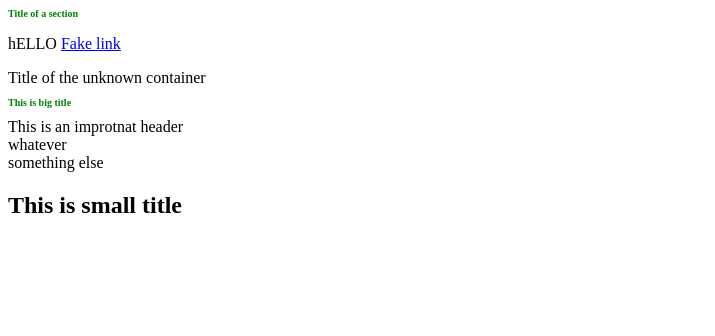
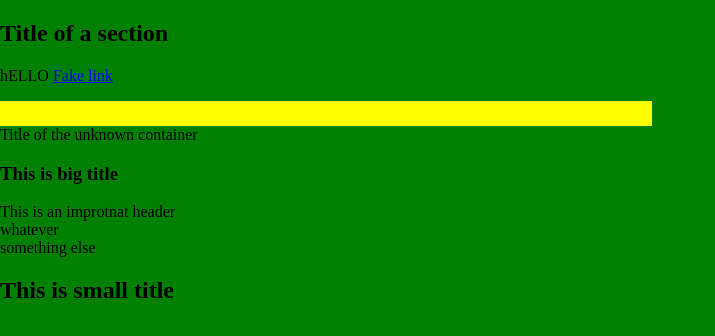
Before and after one commit to hijason95/kakao-clone, a plain HTML site: page index.html in a window 1280 px wide. Shown: the whole page, without its empty margins (0-715 px from the left). Drawn offline with Linux system fonts and the light colour scheme.

Commit message:
Update index.html

```diff
--- a/index.html
+++ b/index.html
@@ -5,7 +5,24 @@
     <meta name="author" content="Nomad Coders" />
     <meta name="description" content="Welcome to my Kakao Clone" />
     <title>This is my title</title>
-    <link href="style.css" rel="stylesheet">
+    <style>
+      body,html{
+        padding: 0;
+        margin: 0;
+        background-color: green;
+      }
+      .box{
+        background-color: yellow;
+        width: 50%;
+        height: 50%;
+        padding: 20px 10px 5px 2px;
+      .inside-box{
+          background-color: blue;
+          width: 50%;
+          height: 50%;
+        }
+      }
+      </style>
   </head>
   <body>
     <section>
@@ -14,7 +31,8 @@
          <P>hELLO
          <a href="#">Fake link</a>
       </header>
-
+        <div class="box"> </div>
+        <div class="inside-box"></div>
 
     <Section>
       <div>
```
